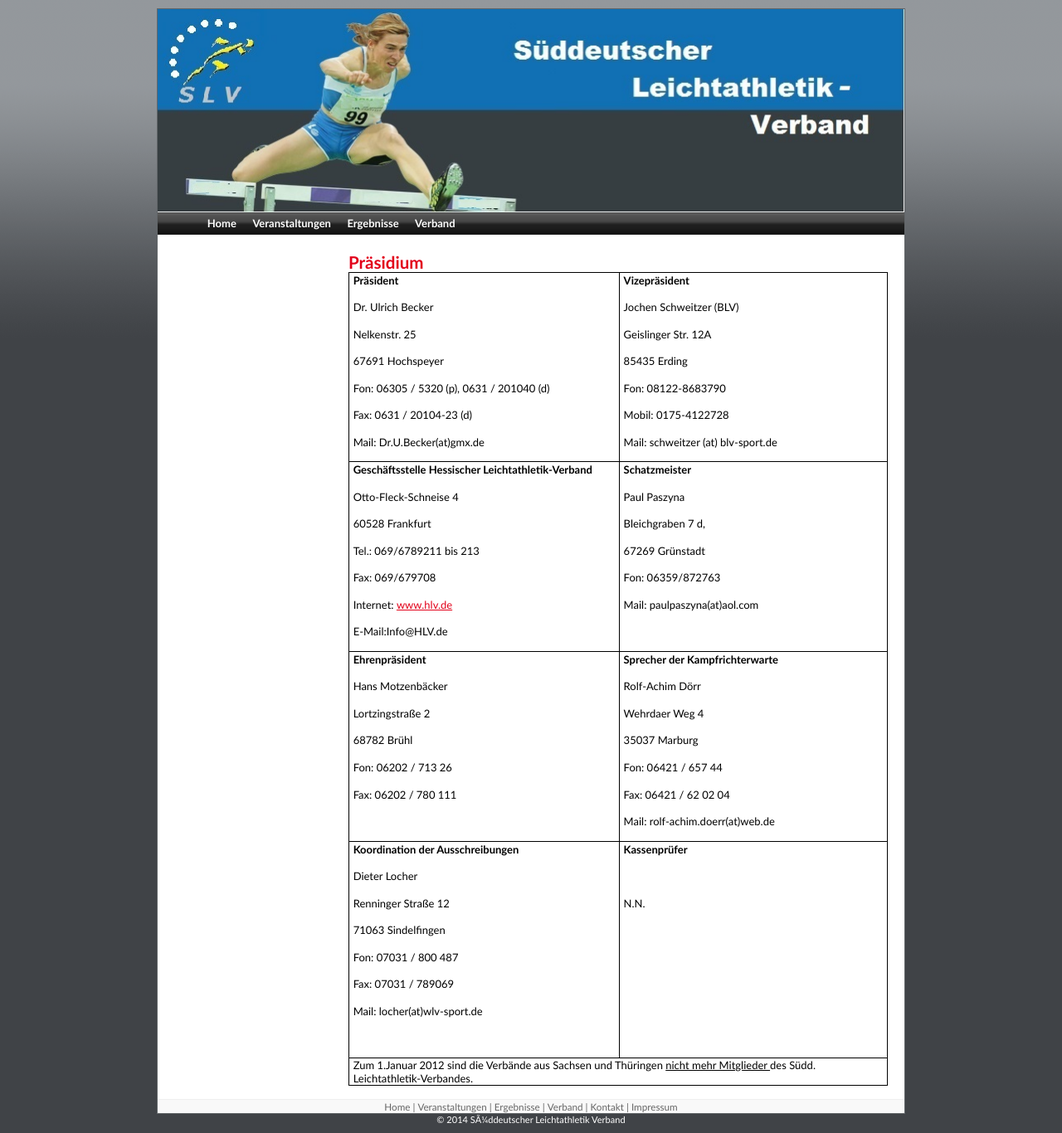
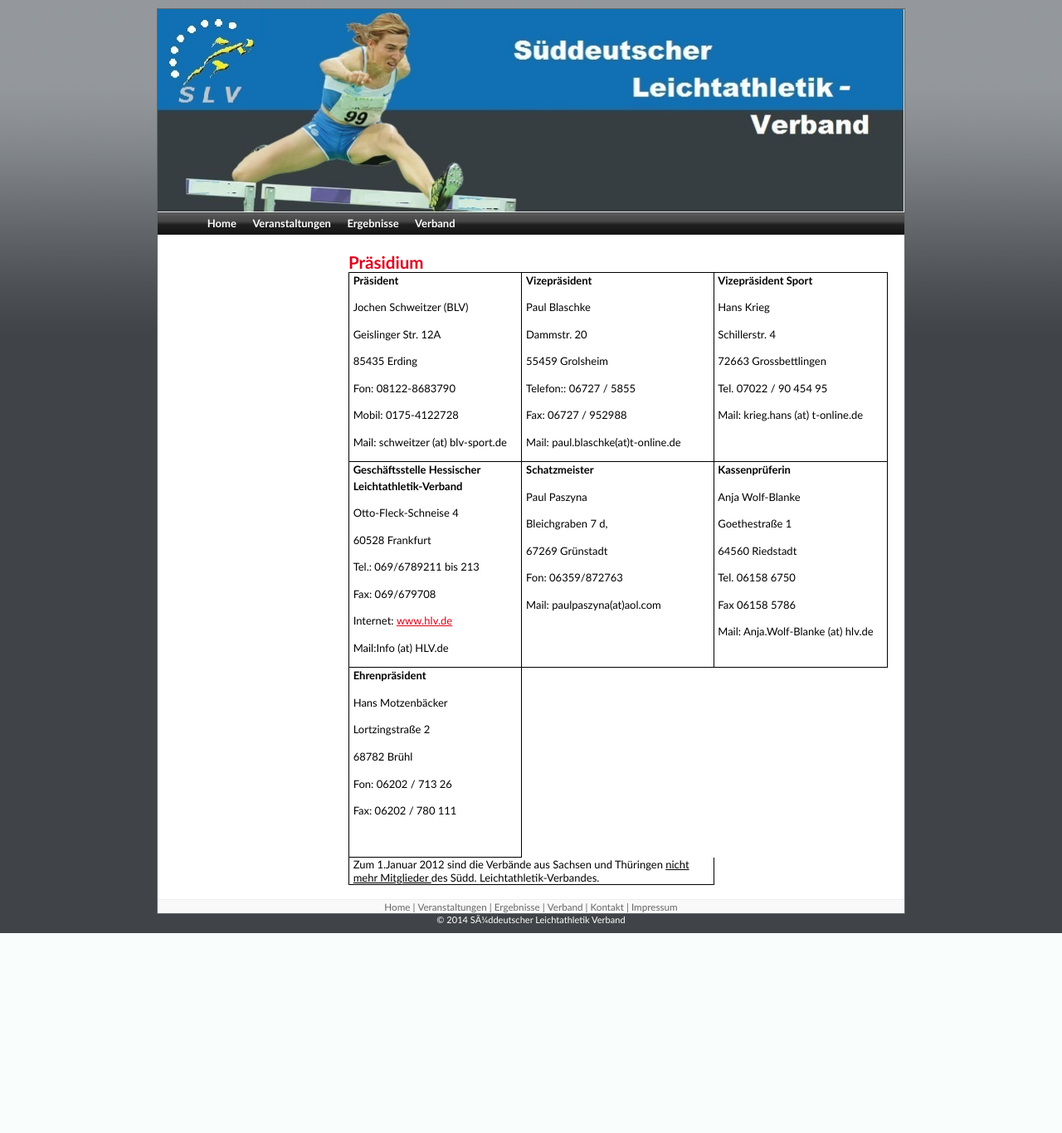
Before and after one commit to lg-regensburg/SLV, a PHP site: page /praesidium.php in a window 1280 px wide. Shown: the whole page at 83% size. After the commit the page ends 1125 px from the top, so only its background shows below. Run offline with PHP 8.4, Linux system fonts and the light colour scheme.

Commit message:
update praesidium

```diff
--- a/praesidium.php
+++ b/praesidium.php
@@ -8,19 +8,9 @@
 
     <table class="MsoNormalTable" border="1" cellspacing="0" cellpadding="0" style="border-collapse: collapse; border: medium none" id="table1" width="656">
       <tr>
-        <td valign="top" style="width: 318px; border: 1.0pt solid windowtext; padding-left: 3.5pt; padding-right: 3.5pt; padding-top: 0cm; padding-bottom: 0cm">
+        <td valign="top" style="width: 315px; border-left: 1.0pt solid windowtext; border-right: 1.0pt solid windowtext; border-top: 1.0pt solid windowtext; border-bottom: 1.0pt solid windowtext; padding-left: 3.5pt; padding-right: 3.5pt; padding-top: 0cm; padding-bottom: 0cm">
           <p>
             <strong>Präsident</strong>
-          </p>
-          <p>Dr. Ulrich Becker</p>
-          <p>Nelkenstr. 25</p>
-          <p>67691 Hochspeyer</p>
-          <p>Fon: 06305 / 5320 (p), 0631 / 201040 (d)</p>
-          <p>Fax: 0631 / 20104-23 (d)</p>
-          <p>Mail: Dr.U.Becker(at)gmx.de</p>
-          <td valign="top" style="width: 315px; border-left: medium none; border-right: 1.0pt solid windowtext; border-top: 1.0pt solid windowtext; border-bottom: 1.0pt solid windowtext; padding-left: 3.5pt; padding-right: 3.5pt; padding-top: 0cm; padding-bottom: 0cm">
-            <p>
-              <strong>Vizepräsident</strong>
           </p>
           <p>
             Jochen Schweitzer (BLV) </p>
@@ -33,7 +23,29 @@
           <p>
             Mobil: 0175-4122728</p>
           <p>
-              Mail: schweitzer (at) blv-sport.de </td>
+            Mail: schweitzer (at) blv-sport.de </p>
+        </td>
+        <td valign="top" style="width: 318px; border: 1.0pt solid windowtext; padding-left: 3.5pt; padding-right: 3.5pt; padding-top: 0cm; padding-bottom: 0cm">
+          <p>
+            <strong>Vizepräsident</strong>
+          </p>
+          <p>Paul Blaschke</p>
+          <p>Dammstr. 20</p>
+          <p>55459 Grolsheim</p>
+          <p>Telefon:: 06727 / 5855</p>
+          <p>Fax: 06727 / 952988</p>
+          <p>Mail: paul.blaschke(at)t-online.de</p>
+        </td>
+        <td valign="top" style="width: 318px; border: 1.0pt solid windowtext; padding-left: 3.5pt; padding-right: 3.5pt; padding-top: 0cm; padding-bottom: 0cm">
+          <p>
+            <strong>Vizepräsident Sport</strong>
+          </p>
+          <p>Hans Krieg</p>
+          <p>Schillerstr. 4</p>
+          <p>72663 Grossbettlingen</p>
+          <p>Tel. 07022 / 90 454 95</p>
+          <p>Mail: krieg.hans (at) t-online.de</p>
+        </td>
       </tr>
       <tr>
         <td valign="top" style="width: 318px; border-left: 1.0pt solid windowtext; border-right: 1.0pt solid windowtext; border-top: medium none; border-bottom: 1.0pt solid windowtext; padding-left: 3.5pt; padding-right: 3.5pt; padding-top: 0cm; padding-bottom: 0cm">
@@ -45,7 +57,7 @@
           <p>Tel.: 069/6789211 bis 213</p>
           <p>Fax: 069/679708</p>
           <p>Internet: <a position="37" style="text-decoration: underline; text-underline: single" href="http://www.hlv.de/">www.hlv.de</a></p>
-          <p>E-Mail:Info@HLV.de</p>
+          <p>Mail:Info (at) HLV.de</p>
           <td valign="top" style="width: 315px; border-left: medium none; border-right: 1.0pt solid windowtext; border-top: medium none; border-bottom: 1.0pt solid windowtext; padding-left: 3.5pt; padding-right: 3.5pt; padding-top: 0cm; padding-bottom: 0cm">
             <p>
               <strong>Schatzmeister</strong>
@@ -56,6 +68,18 @@
             <p>Fon: 06359/872763 </p>
             <p>Mail: paulpaszyna(at)aol.com
               <p>
+          </td>
+          <td valign="top" style="width: 315px; border-left: medium none; border-right: 1.0pt solid windowtext; border-top: medium none; border-bottom: 1.0pt solid windowtext; padding-left: 3.5pt; padding-right: 3.5pt; padding-top: 0cm; padding-bottom: 0cm">
+            <p>
+              <strong>Kassenprüferin</strong>
+            </p>
+            <p>Anja Wolf-Blanke</p>
+            </p>
+            <p>Goethestraße 1</p>
+            <p>64560 Riedstadt</p>
+            <p>Tel. 06158 6750</p>
+            <p>Fax 06158 5786</p>
+            <p>Mail: Anja.Wolf-Blanke (at) hlv.de</p>
           </td>
       </tr>
       <tr>
@@ -74,51 +98,7 @@
           <p>
             Fax: 06202 / 780 111</p>
           <p> </td>
-        <td valign="top" style="width: 315px; border-left: medium none; border-right: 1.0pt solid windowtext; border-top: medium none; border-bottom: 1.0pt solid windowtext; padding-left: 3.5pt; padding-right: 3.5pt; padding-top: 0cm; padding-bottom: 0cm">
-          <p>
-            <strong>Sprecher der Kampfrichterwarte</strong>
-          </p>
-          <p>
-            Rolf-Achim Dörr</p>
-          <p>
-            Wehrdaer Weg 4</p>
-          <p>
-            35037 Marburg</p>
-          <p>
-            Fon: 06421 / 657 44</p>
-          <p>
-            Fax: 06421 / 62 02 04</p>
-          <p>
-            Mail: rolf-achim.doerr(at)web.de
-            <p>
-              </td>
-      </tr>
-      <tr>
-        <td valign="top" style="width: 318px; border-left: 1.0pt solid windowtext; border-right: 1.0pt solid windowtext; border-top: medium none; border-bottom: 1.0pt solid windowtext; padding-left: 3.5pt; padding-right: 3.5pt; padding-top: 0cm; padding-bottom: 0cm">
-          <p>
-            <strong>Koordination der Ausschreibungen</strong>
-          </p>
-          <p>
-            Dieter Locher</p>
-          <p>
-            Renninger Straße 12</p>
-          <p>
-            71063 Sindelfingen</p>
-          <p>
-            Fon: 07031 / 800 487</p>
-          <p>
-            Fax: 07031 / 789069
-          </p>
-          <p>
-            Mail: locher(at)wlv-sport.de
-            <p> </td>
-        <td valign="top" style="width: 315px; border-left: medium none; border-right: 1.0pt solid windowtext; border-top: medium none; border-bottom: 1.0pt solid windowtext; padding-left: 3.5pt; padding-right: 3.5pt; padding-top: 0cm; padding-bottom: 0cm">
-          <p>
-            <strong>Kassenprüfer</strong>
-          </p>
-          <p> </p>
-          <p>
-            N.N.</td>
+
       </tr>
       <tr>
         <td valign="top" style="border-left: 1.0pt solid windowtext; border-right: 1.0pt solid windowtext; border-top: medium none; border-bottom: 1.0pt solid windowtext; padding-left: 3.5pt; padding-right: 3.5pt; padding-top: 0cm; padding-bottom: 0cm" colspan="2">
```
Lines whose indentation alone changed are shown as unchanged.
